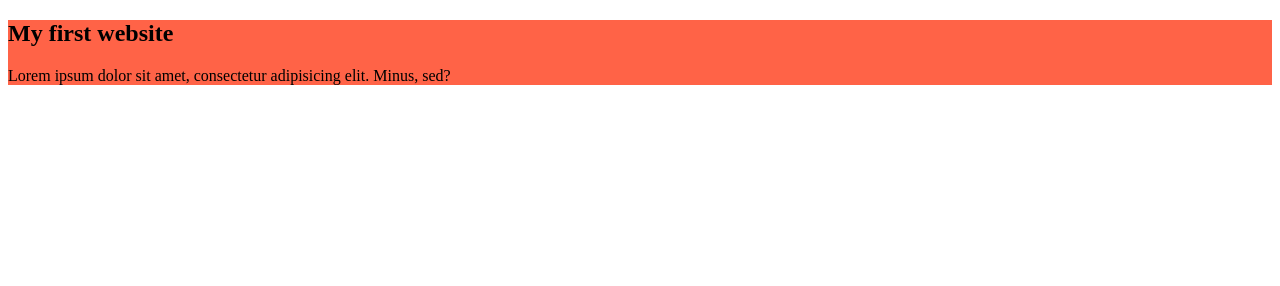
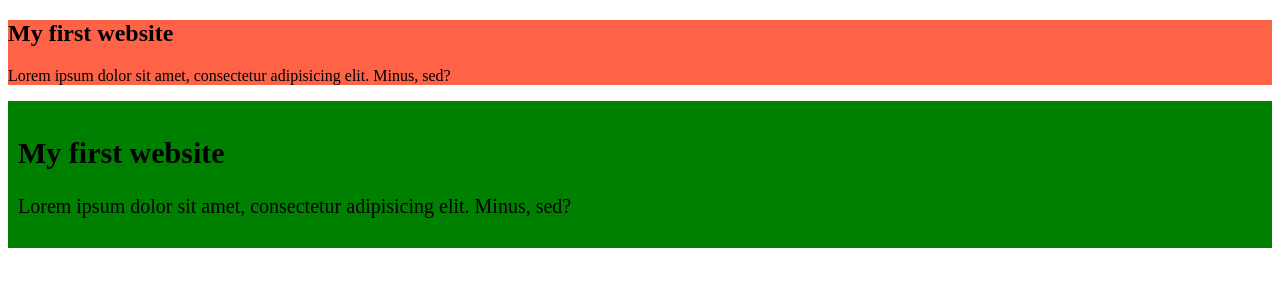
Before and after one commit to nabilsiddik/my-simple-repo, a plain HTML site: page index.html in a window 1280 px wide. Drawn offline with Linux system fonts and the light colour scheme.

Commit message:
nabil folder added

```diff
--- a/index.html
+++ b/index.html
@@ -11,5 +11,10 @@
         <h2>My first website</h2>
         <p>Lorem ipsum dolor sit amet, consectetur adipisicing elit. Minus, sed?</p>
     </div>
+
+    <div class="second">
+        <h2>My first website</h2>
+        <p>Lorem ipsum dolor sit amet, consectetur adipisicing elit. Minus, sed?</p>
+    </div>
 </body>
 </html>
--- a/style.css
+++ b/style.css
@@ -1,3 +1,9 @@
 div{
     background-color: tomato;
 }
+
+.second{
+    background: green;
+    padding: 10px;
+    font-size: 20px;
+}
```
Also changed, not shown: Nabil/nabil.js (added).
